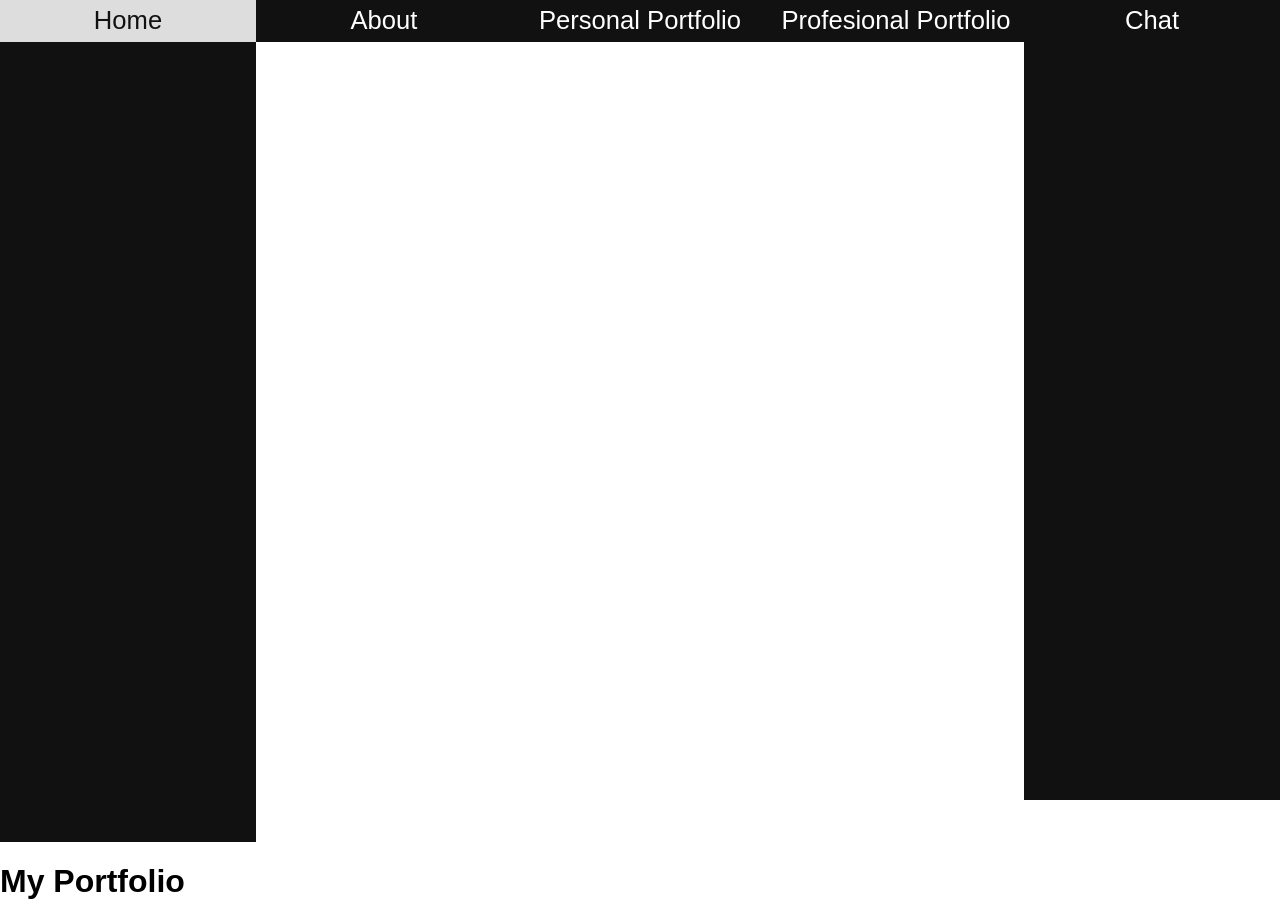
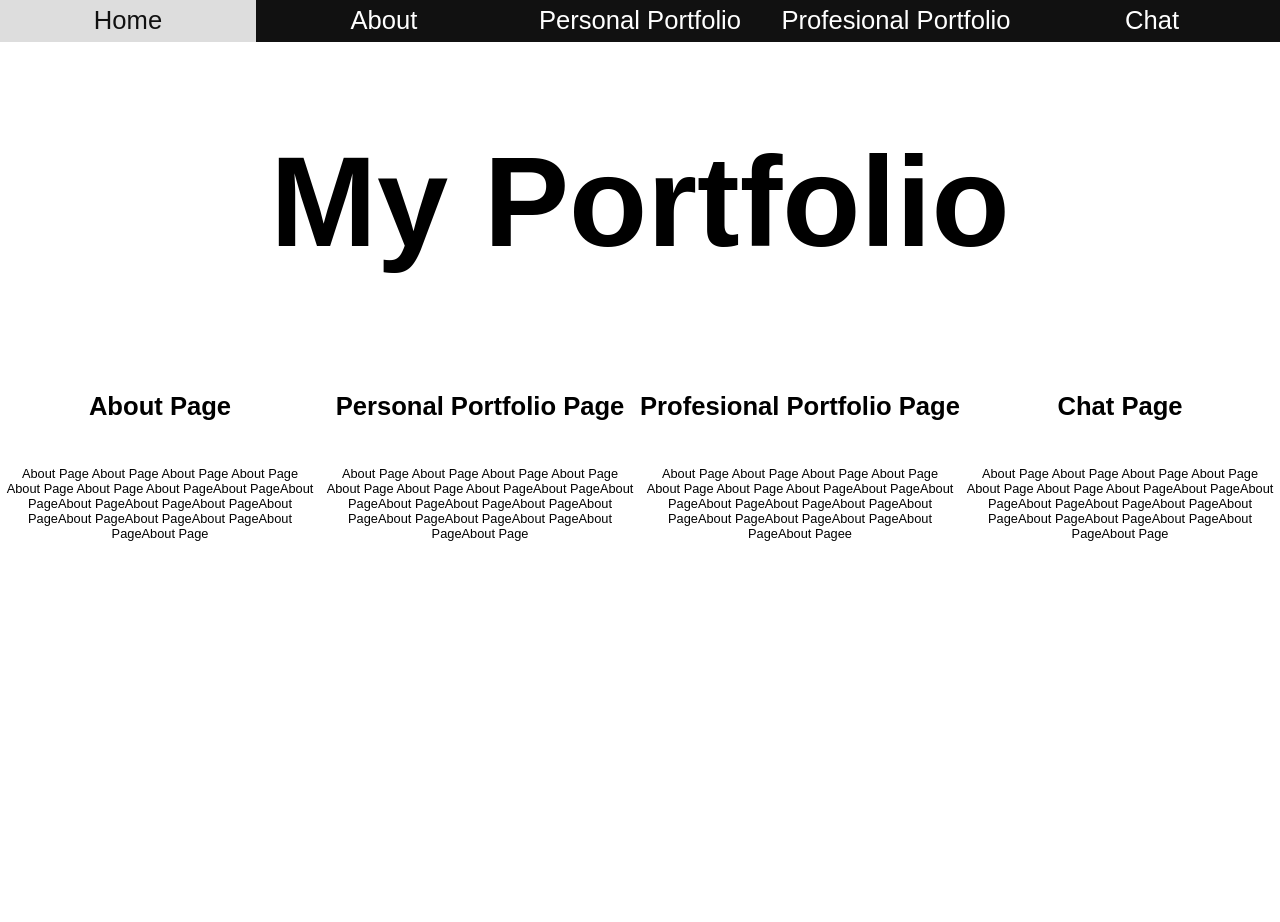
Before and after one commit to GillLart/CS1534Assesment4, a website: page public/index.html in a window 1280 px wide. After the commit the page ends 800 px from the top, so only its background shows below. Drawn offline with Linux system fonts and the light colour scheme.

Commit message:
adding temp text, and ttles/ subtitles to home/index page, getting rid of black bars on the side of thr home/index page

```diff
--- a/public/css/demo.css
+++ b/public/css/demo.css
@@ -66,7 +66,7 @@
     color: white;
     text-decoration: none;
     font-size: 2vw;
-    width: 20%; /* Four equal-width links. If you have two links, use 50%, and 33.33% for three links, etc.. */
+    width: 20%; /* Five equal-width links. If you have two links, use 50%, and 33.33% for three links, etc.. */
     text-align: center; /* If you want the text to be centered */
   }
 
@@ -89,8 +89,46 @@
    bottom: 0; /* Take up remaining vertical space */
    right: 0; /* Align to the right side of the viewport */
    margin-top:4vw;
-   margin-left: 4vw;
+   margin-left: ;
    overflow-y: auto; /* Allow scrolling if content overflows vertically */
+   text-align: center;
+  }
+  .title{
+    left: 0vw;
+    font-size:5vw;
+    top: 0; /* Align to the top */
+    left: 0vw; /* Align to the right edge of the sidenav */
+    bottom: 0; /* Take up remaining vertical space */
+    right: 0; /* Align to the right side of the viewport */
+    margin-left: ;
+    overflow-y: auto; /* Allow scrolling if content overflows vertically */
+    text-align: center;
+
+  }
+  .subtitles h3{
+    float: left;
+    padding-top: 0.5vw;
+    padding-bottom: 0.5vw;
+    color: black;
+    text-decoration: none;
+    font-size: 2vw;
+    width: 25%; /* Five equal-width links. If you have two links, use 50%, and 33.33% for three links, etc.. */
+    text-align:center;
+  }
+
+  .subtitles  {
+    width:100vw;
+    display: flex;
+    justify-content: center;
+  }
+  .subtitles p {
+    padding-left: 0.5vw;
+    padding-right: 0.5vw;
+    color: black;
+    text-decoration: none;
+    font-size: 1vw;
+    width: 25%; /* Five equal-width links.*/
+    text-align: center;
   }
 
   /*make the active user text inherit style from container*/
@@ -98,6 +136,7 @@
   .inbox__people{
     color: white;
     padding: 16px ;
+
   }
 
   .inbox__messages {
@@ -106,17 +145,23 @@
   }
 
  .notification {
-   position: fixed;
-   top: 0; /* Align to the top */
-   margin-top:4vw;
+    position: fixed;
+    top: 0; /* Align to the top */
+    margin-top:4vw;
     width:15vw;
     background-color: #f2f2f2;
     padding: 20px;
     margin-bottom: 15px;
     border: 0.2vh solid #111;
     color: #111;
-    margin-left: 50vw;
+    margin-left: 75vw;
     text-align: center;
     overflow-y: auto;
     font-size: 1.5vw;
   }
+ .message_form{
+  position: fixed;
+  top: 0;
+  padding-left:5vw;
+  margin-top:4vw;
+ }
--- a/public/index.html
+++ b/public/index.html
@@ -11,8 +11,6 @@
     </head>
     <body>
 
-      <div class="rightSidenav">
-      </div>
       <div class="navbar">
         <a class = "active" href = "index.html">Home</a>
         <a href = "about.html">About</a>
@@ -21,11 +19,20 @@
         <a href = "chat.html">Chat</a>
       </div>
 
-      <div class="sidenav">
-      </div>
-      <h1>My Portfolio</h1>
 
-
+        <div class="title"><h1>My Portfolio<h1></div>
+        <div class = "subtitles">
+          <h3 >About Page</h3>
+          <h3 >Personal Portfolio Page</h3>
+          <h3 >Profesional Portfolio Page</h3>
+          <h3 >Chat Page</h3>
+        </div>
+        <div class = "subtitles">
+          <p >About Page About Page About Page About Page About Page About Page About PageAbout PageAbout PageAbout PageAbout PageAbout PageAbout PageAbout PageAbout PageAbout PageAbout PageAbout Page</p>
+          <p >About Page About Page About Page About Page About Page About Page About PageAbout PageAbout PageAbout PageAbout PageAbout PageAbout PageAbout PageAbout PageAbout PageAbout PageAbout Page</p>
+          <p >About Page About Page About Page About Page About Page About Page About PageAbout PageAbout PageAbout PageAbout PageAbout PageAbout PageAbout PageAbout PageAbout PageAbout PageAbout Pagee</p>
+          <p >About Page About Page About Page About Page About Page About Page About PageAbout PageAbout PageAbout PageAbout PageAbout PageAbout PageAbout PageAbout PageAbout PageAbout PageAbout Page</p>
+        </div>
 
 
       <script src="js/client.js" async defer></script>
--- a/public/js/client.js
+++ b/public/js/client.js
@@ -98,7 +98,7 @@ const addNewMessage = ({ user, message }) => {
     <div class="received__message">
       <p>${message}</p>
       <div class="message__info">
-        <span class="message__author">${user}</span>
+        <span class="message__author">${user} at:</span>
         <span class="time_date">${formattedTime}</span>
       </div>
     </div>
@@ -109,6 +109,7 @@ const addNewMessage = ({ user, message }) => {
     <div class="sent__message">
       <p>${message}</p>
       <div class="message__info">
+        <span class="message__author">You at:</span>
         <span class="time_date">${formattedTime}</span>
       </div>
     </div>
```
Also changed, not shown: public/about.html (+0 -2 lines), public/chat.html (+1 -3 lines), public/persPortfolio.html (+0 -2 lines), public/profPortfolio.html (+0 -2 lines), README.md.
